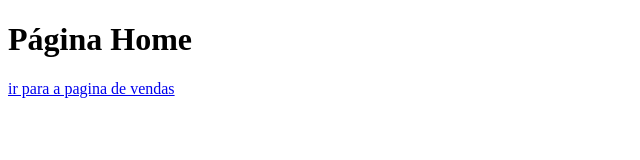
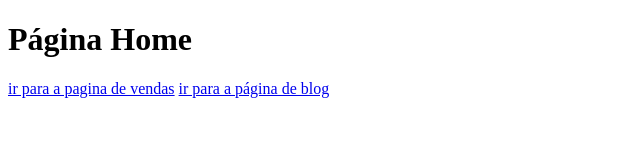
Before and after one commit to SergioCarline/aulaGithub, a plain HTML site: page index.html in a window 1280 px wide. Shown: the whole page, without its empty margins (0-640 px from the left). Drawn offline with Linux system fonts and the light colour scheme.

Commit message:
Atualizações no layout

```diff
--- a/index.html
+++ b/index.html
@@ -9,5 +9,6 @@
 <body>
     <h1>Página Home</h1>
     <a href="vendas.html">ir para a pagina de vendas</a>
+    <a href="blog.html">ir para a página de blog</a>
 </body>
 </html>
```
Also changed, not shown: blog.html (+1 -0 lines).
